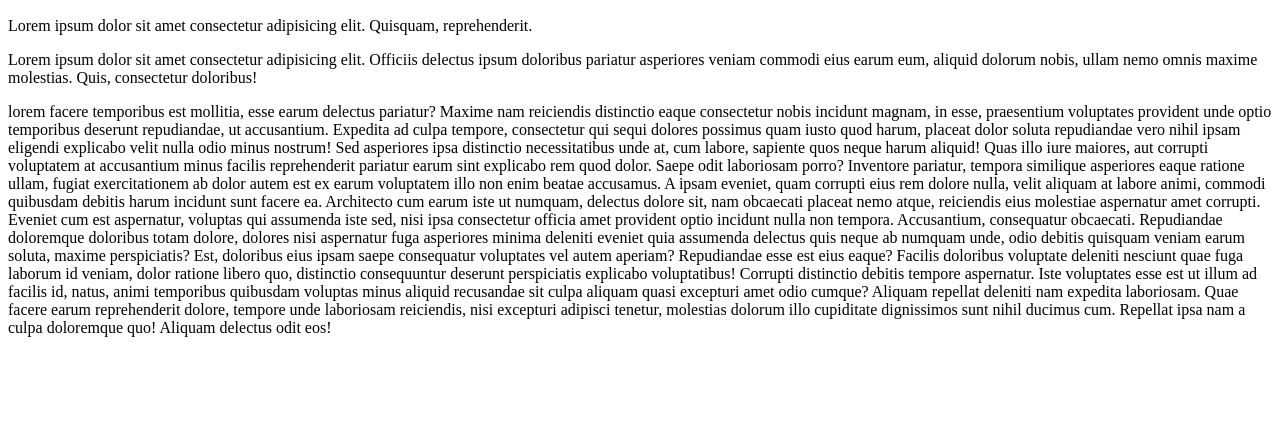
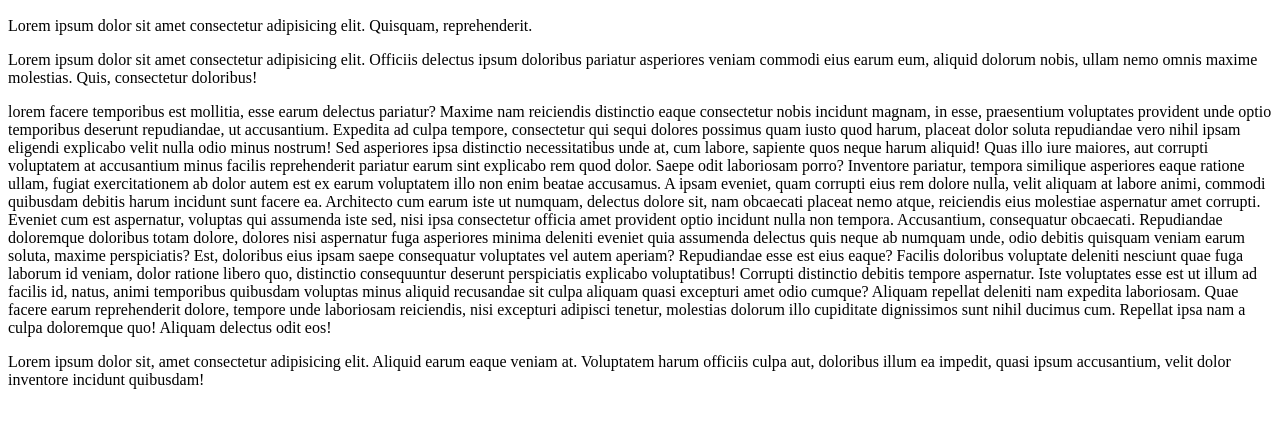
Before and after one commit to swanyptx/githubstart, a plain HTML site: page index.html in a window 1280 px wide. Shown: the part 110-538 px from the top of the page. Drawn offline with Linux system fonts and the light colour scheme.

Commit message:
add lorem

```diff
--- a/index.html
+++ b/index.html
@@ -39,6 +39,9 @@
         deleniti nam expedita laboriosam. Quae facere earum reprehenderit dolore, tempore unde laboriosam reiciendis,
         nisi excepturi adipisci tenetur, molestias dolorum illo cupiditate dignissimos sunt nihil ducimus cum. Repellat
         ipsa nam a culpa doloremque quo! Aliquam delectus odit eos!</p>
+    <p>Lorem ipsum dolor sit, amet consectetur adipisicing elit. Aliquid earum eaque veniam at. Voluptatem harum
+        officiis culpa aut, doloribus illum ea impedit, quasi ipsum accusantium, velit dolor inventore incidunt
+        quibusdam!</p>
 </body>
 
 </html>
```
